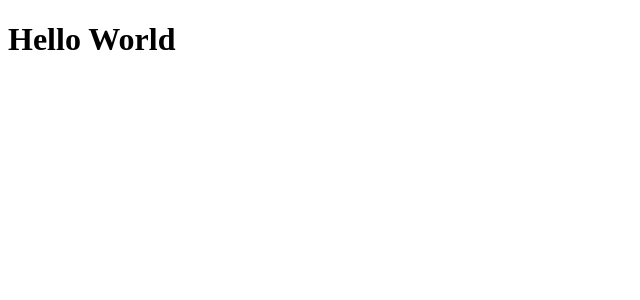
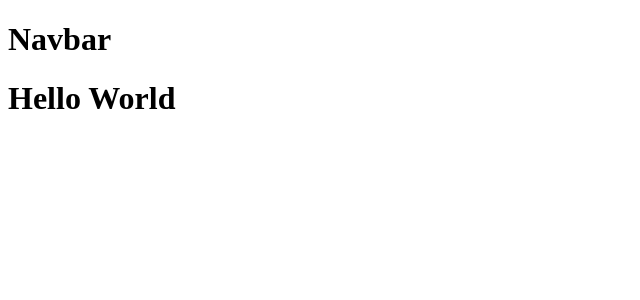
Before and after one commit to Ricardo-VP/portfolio-nextjs, a Next.js app: page / in a window 1280 px wide. Shown: the top 300 px of the page, without its empty margins (0-640 px from the left). Built offline with nearby package versions, Linux system fonts and the light colour scheme.

Commit message:
Adding navbar and layout 🙌

```diff
--- /dev/null
+++ b/components/Layout.js
@@ -0,0 +1,10 @@
+import Navbar from "./Navbar";
+
+const Layout = ({ children }) => (
+  <>
+    <Navbar />
+    {children}
+  </>
+);
+
+export default Layout;
--- /dev/null
+++ b/components/Navbar.js
@@ -0,0 +1,3 @@
+const Navbar = () => <h1>Navbar</h1>;
+
+export default Navbar;
--- a/pages/index.js
+++ b/pages/index.js
@@ -1,3 +1,9 @@
-const Index = () => <h1>Hello World</h1>;
+import Layout from "../components/Layout";
+
+const Index = () => (
+  <Layout>
+    <h1>Hello World</h1>
+  </Layout>
+);
 
 export default Index;
```
Also changed, not shown: pages/blog.js (+7 -1 lines), pages/github.js (+7 -1 lines).
